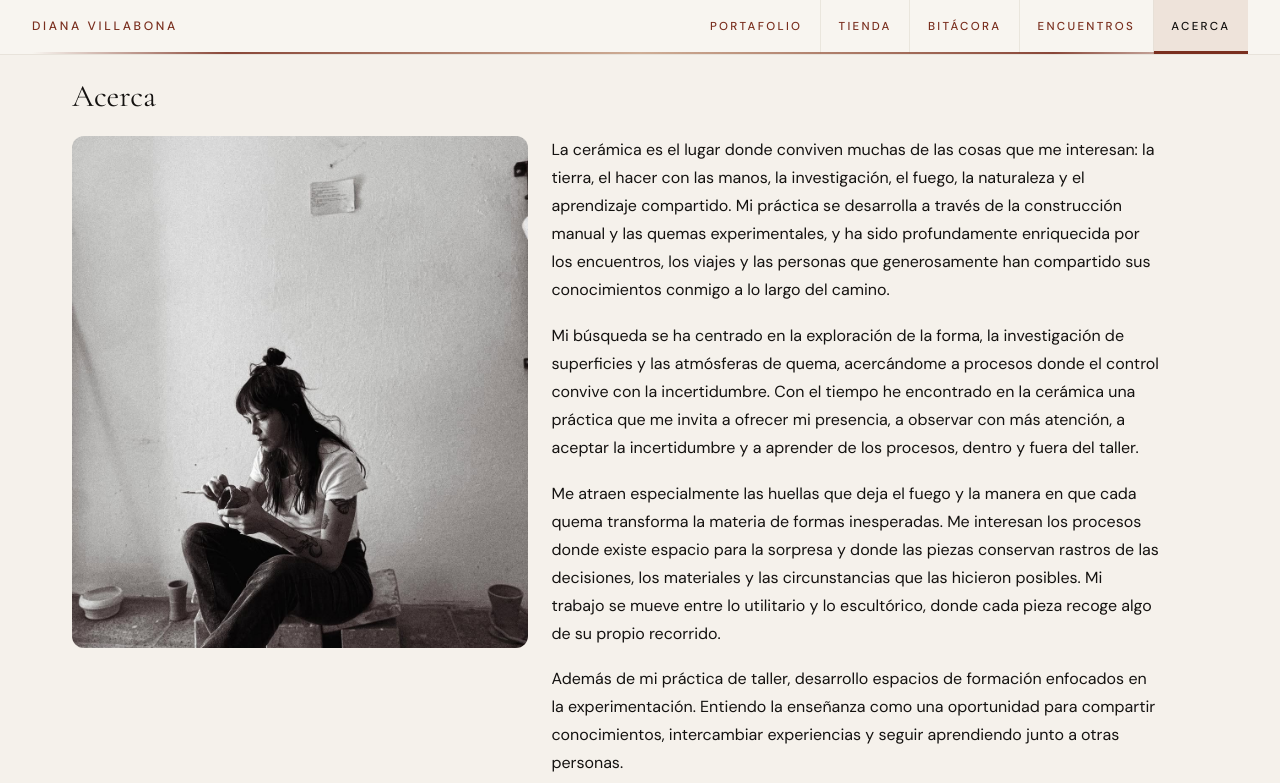
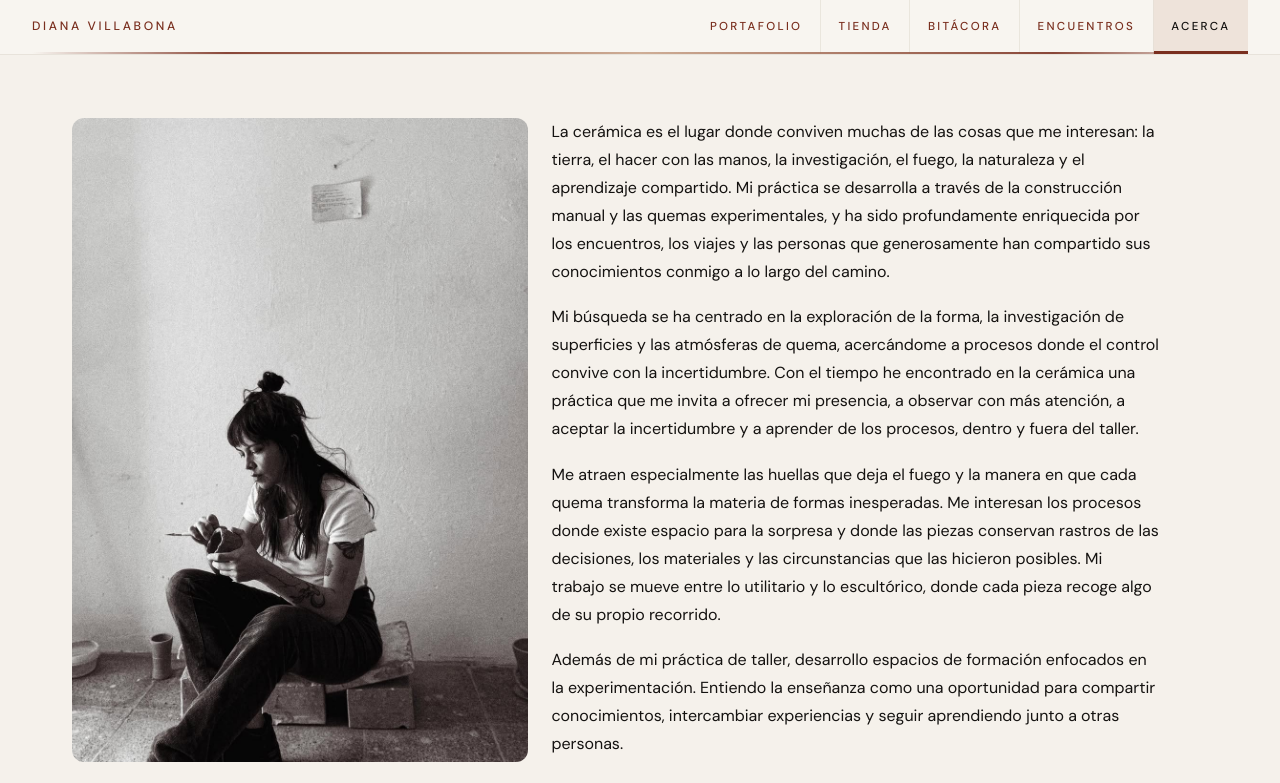
Before and after one commit to enzo369-htm/Diana-Villabona, a React (Vite) app: page /sobre-mi in a window 1280 px wide. Shown: the top 783 px of the page. Built offline with nearby package versions, Linux system fonts and the light colour scheme; no server answers; the database is empty.

Commit message:
Refactor .sobre-mi section styles in App.css and mobile.css by adjusting margins, padding, and layout properties for improved responsiveness and visual consistency. Remove header from SobreMiPage to streamline content presentation.

```diff
--- a/src/App.css
+++ b/src/App.css
@@ -3571,33 +3571,50 @@ article.page-content.page-content--pad.editorial {
 .sobre-mi__split {
   display: grid;
   gap: 1.75rem;
+  /* Espacio que antes ocupaba el título «Acerca» + su margen inferior */
+  margin-top: clamp(2.5rem, 6vw, 3.35rem);
+  margin-bottom: clamp(2rem, 4vh, 2.75rem);
+}
+
+.sobre-mi.page-content--pad {
+  padding-bottom: 0;
+  margin-bottom: 0;
 }
 
 @media (min-width: 800px) {
   .sobre-mi.page-content--pad {
     padding-top: clamp(3.75rem, 7.5vw, 4.5rem);
-    padding-bottom: clamp(1.25rem, 2.5vh, 2rem);
-  }
-
-  .sobre-mi .page-header {
-    margin-bottom: clamp(0.85rem, 1.8vh, 1.15rem);
-  }
-
-  .sobre-mi .page-header h1 {
-    font-size: clamp(1.6rem, 2.8vw, 1.95rem);
+    padding-bottom: 0;
+    margin-bottom: 0;
   }
 
   .sobre-mi__split {
     grid-template-columns: minmax(0, 0.82fr) minmax(0, 1.18fr);
-    align-items: start;
+    align-items: stretch;
     gap: clamp(1.1rem, 2vw, 1.45rem);
+    margin-top: clamp(2.85rem, 5.5vh, 3.65rem);
+    margin-bottom: clamp(2.5rem, 5vh, 3.25rem);
+  }
+
+  .sobre-mi__img {
+    display: flex;
+    align-self: start;
+    height: 90%;
+    max-height: 90%;
   }
 
   .sobre-mi__img img {
-    max-height: min(64dvh, 640px);
+    flex: 1 1 auto;
     width: 100%;
+    height: 100%;
+    min-height: 100%;
+    max-height: none;
     object-fit: cover;
     object-position: center 22%;
+  }
+
+  .sobre-mi__text {
+    justify-content: flex-start;
   }
 
   .sobre-mi__text p {
@@ -3609,6 +3626,7 @@ article.page-content.page-content--pad.editorial {
 
   .sobre-mi__cta {
     margin-top: 0.65rem;
+    margin-bottom: 0;
   }
 }
 
@@ -3620,6 +3638,12 @@ article.page-content.page-content--pad.editorial {
 .sobre-mi__img img {
   width: 100%;
   display: block;
+}
+
+.sobre-mi__text {
+  display: flex;
+  flex-direction: column;
+  align-items: stretch;
 }
 
 .sobre-mi__text p {
@@ -3635,7 +3659,8 @@ article.page-content.page-content--pad.editorial {
 }
 
 .sobre-mi__cta {
-  margin-top: clamp(1rem, 2vw, 1.5rem);
+  margin-top: 0.65rem;
+  margin-bottom: 0;
   display: flex;
   justify-content: flex-end;
 }
--- a/src/mobile.css
+++ b/src/mobile.css
@@ -347,10 +347,11 @@
 
   .sobre-mi__split {
     gap: 1.25rem;
+    margin-bottom: clamp(2rem, 4vh, 2.75rem);
   }
 
   .sobre-mi__img img {
-    max-height: min(52svh, 460px);
+    max-height: min(46.8svh, 414px);
     object-fit: cover;
     object-position: center 22%;
   }
@@ -363,6 +364,7 @@
 
   .sobre-mi__cta {
     margin-top: 0.65rem;
+    margin-bottom: 0;
   }
 
   /* —— Footer —— */
--- a/src/pages/SobreMiPage.tsx
+++ b/src/pages/SobreMiPage.tsx
@@ -11,10 +11,6 @@ export function SobreMiPage() {
 
   return (
     <div className="page-content page-content--pad sobre-mi">
-      <header className="page-header">
-        <h1>Acerca</h1>
-      </header>
-
       <div className="sobre-mi__split">
         <div className="sobre-mi__img">
           <img
```
